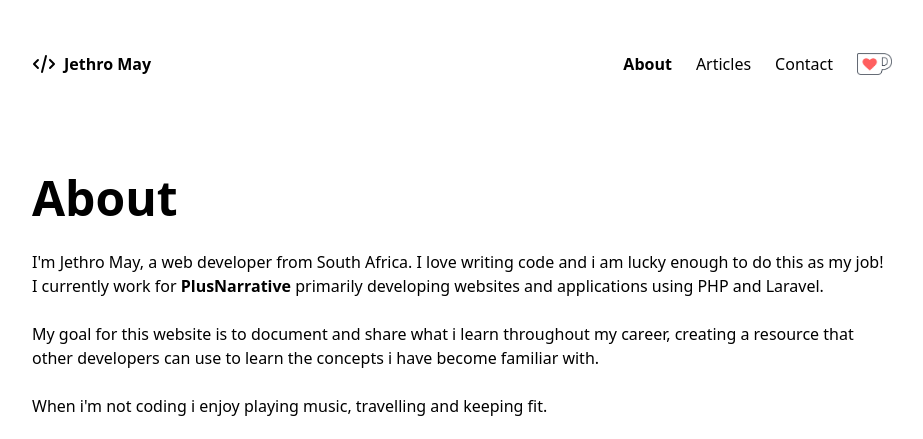
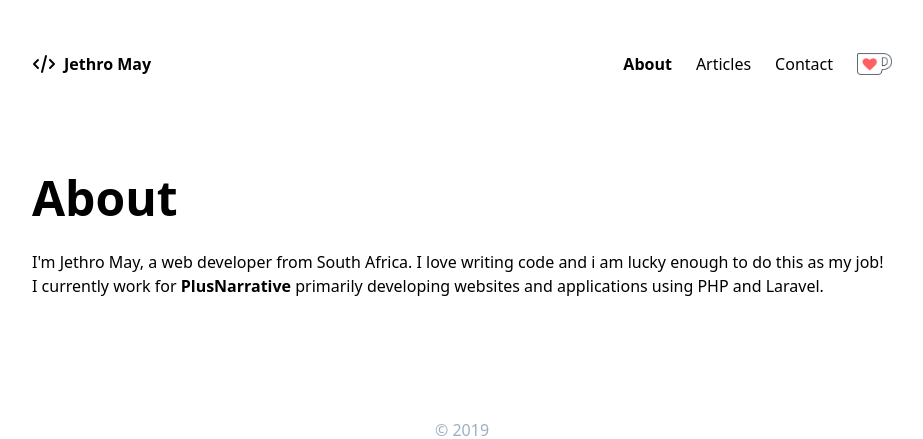
Before and after one commit to jethromay/jethromay.com-old, a Gatsby site: page /about in a window 1280 px wide. Shown: the top 439 px of the page, without its empty margins (178-1101 px from the left). Built offline with nearby package versions, Linux system fonts and the light colour scheme; Gatsby itself is replaced by a stand-in of ours.

Commit message:
Minor change to about.md
Signed-off-by: Jethro May <jethro@plusnarrative.com>

```diff
--- a/src/pages/about.md
+++ b/src/pages/about.md
@@ -5,7 +5,3 @@ template: page
 ---
 
 I'm Jethro May, a web developer from South Africa. I love writing code and i am lucky enough to do this as my job! I currently work for [__**PlusNarrative**__](https://plusnarrative.com/) primarily developing websites and applications using PHP and Laravel.
-<br><br>
-My goal for this website is to document and share what i learn throughout my career, creating a resource that other developers can use to learn the concepts i have become familiar with.
-<br>
-When i'm not coding i enjoy playing music, travelling and keeping fit.
```
